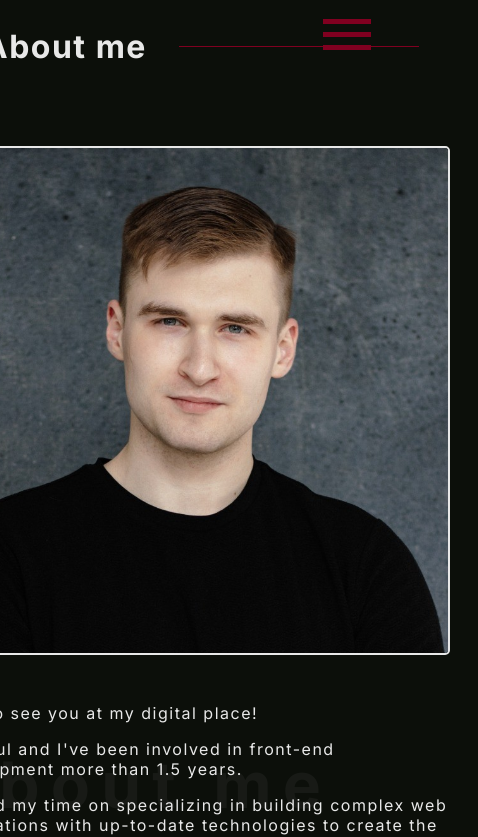
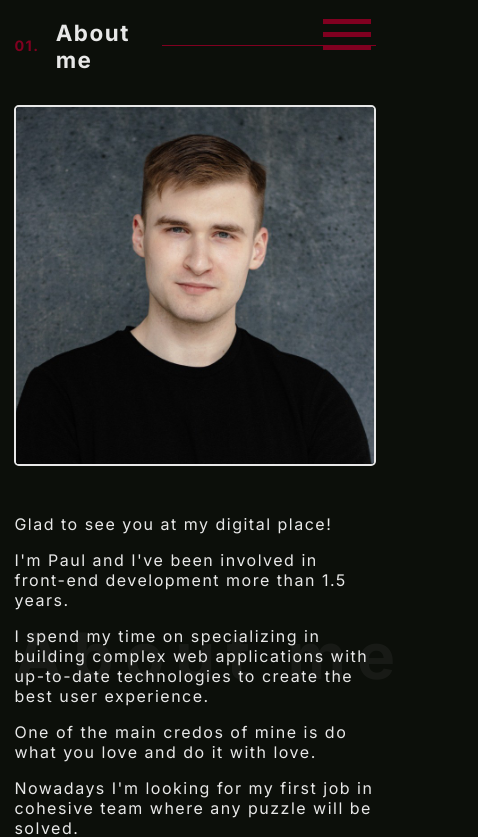
Before and after one commit to PaulusWhite/web-portfolio-app, a Next.js app: page / in a window 390 px wide. Shown: the top 837 px of the page, 478 px wide, since content can reach past the window. Built offline with nearby package versions, Linux system fonts and the light colour scheme.

Commit message:
feat: adapt heading component

```diff
--- a/src/styles/modules/common/heading.module.scss
+++ b/src/styles/modules/common/heading.module.scss
@@ -59,3 +59,20 @@
     bottom: -6rem;
   }
 }
+
+//adaptive
+@media (max-width: 600px) {
+  .heading {
+    margin-bottom: 2rem;
+    font-size: 1.4rem;
+
+    .index {
+      font-size: 0.9rem;
+    }
+
+    &::after {
+      width: 80%;
+      margin-left: 1.2rem;
+    }
+  }
+}
```
